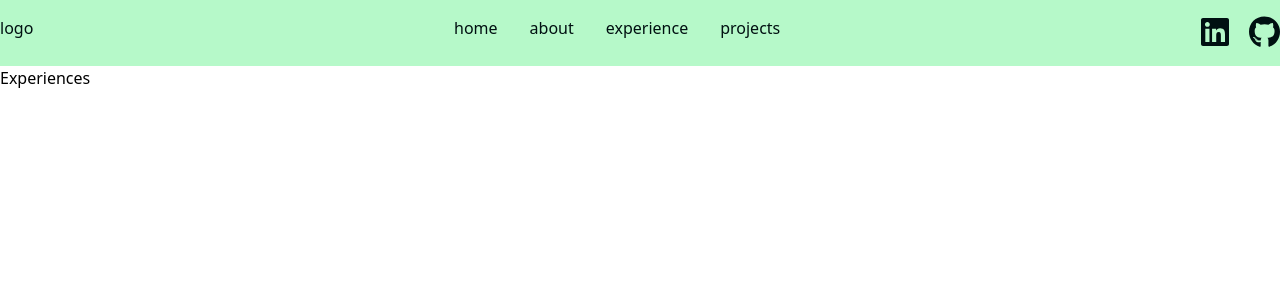
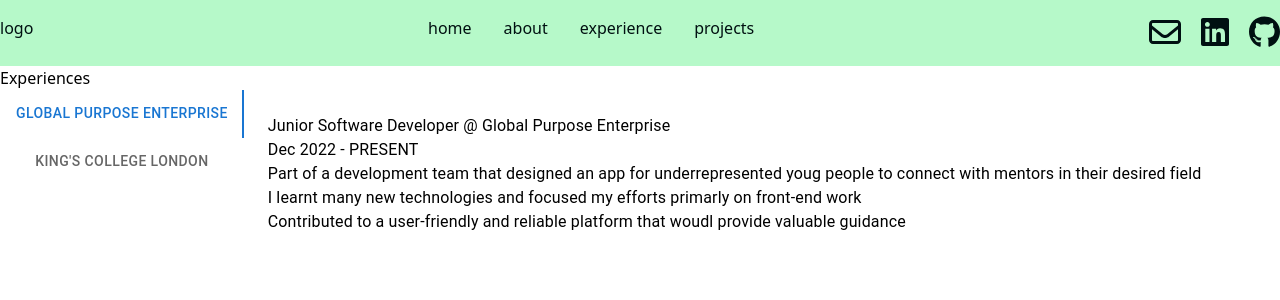
Before and after one commit to maxwelltyreece/Maxwellv2, a React (Create React App) app: page /experience in a window 1280 px wide. Shown: the top 300 px of the page. Built offline with nearby package versions, Linux system fonts and the light colour scheme.

Commit message:
fixed experience panel

```diff
--- a/package.json
+++ b/package.json
@@ -4,6 +4,8 @@
   "private": true,
   "dependencies": {
     "@craco/craco": "^5.9.0",
+    "@emotion/react": "^11.10.6",
+    "@emotion/styled": "^11.10.6",
     "@fortawesome/fontawesome-free": "^6.4.0",
     "@fortawesome/fontawesome-svg-core": "^6.4.0",
     "@fortawesome/free-brands-svg-icons": "^6.4.0",
@@ -11,11 +13,14 @@
     "@fortawesome/free-solid-svg-icons": "^6.4.0",
     "@fortawesome/react-fontawesome": "^0.2.0",
     "@heroicons/react": "^1.0.1",
+    "@mui/lab": "^5.0.0-alpha.126",
+    "@mui/material": "^5.12.0",
     "postcss": "^8.4.21",
     "postcss-flexbugs-fixes": "^5.0.2",
     "postcss-preset-env": "^8.3.1",
     "react": "^17.0.2",
     "react-dom": "^17.0.2",
+    "react-loaders": "^3.0.1",
     "react-router-dom": "^6.10.0",
     "react-scripts": "^5.0.1"
   },
--- a/src/components/About.js
+++ b/src/components/About.js
@@ -4,7 +4,9 @@
   return (
     <section id="about">
       <div >
-        About
+        <p>I am currently studying Computer Science at King's College London, and I am looking for a placement year internship opportunity. I have experience in lots of coding languages and platforms, and I can pick up new skills fast</p>
+
+        <p>Outside of studies, I am a student athlete, and I also play a lot of video games.</p>
       </div>
     </section>
   );
--- a/src/components/Experience.js
+++ b/src/components/Experience.js
@@ -1,10 +1,12 @@
 import React from "react";
+import JobPannel from "./JobPannel";
 
 export default function Home() {
   return (
       <section id="home">
         <div>
           <p>Experiences</p>
+          <JobPannel/>
         </div>
       </section>
     );
--- a/src/components/Home.js
+++ b/src/components/Home.js
@@ -2,11 +2,21 @@
 
 export default function Home() {
     return (
-        <section id="home">
+    <>
+      <section id="home">
           <div>
-            <p>Homepage</p>
+            <h1>Hi, I'm Maxwell</h1>
+
+            <p>I'm a software engineer based in Lonon. I am interested in front end development, UX/UI design, robotics and everything between.</p>
+
+
           </div>
-        </section>
+
+      </section>
+
+    </>
+
+
       );
 
 }
--- /dev/null
+++ b/src/components/JobPannel.js
@@ -0,0 +1,66 @@
+import React from "react";
+import { useState } from "react";
+import { Typography, Box, Tab, Tabs } from "@mui/material";
+import {experienceItems} from "../data"
+
+
+function TabPanel(props) {
+  const { children, value, index, ...other } = props;
+
+  return (
+    <div
+      role="tabpanel"
+      hidden={value !== index}
+      id={`scrollable-force-tabpanel-${index}`}
+      aria-labelledby={`scrollable-force-tab-${index}`}
+      {...other}
+    >
+      {value === index && (
+        <Box p={3}>
+          <Typography>{children}</Typography>
+        </Box>
+      )}
+    </div>
+  );
+}
+
+
+function JobPannel() {
+    const [tabIndex, setTabIndex] = useState(0);
+
+    const handleChange = (event, newTabIndex) => {
+      setTabIndex(newTabIndex);
+    };
+
+    return (
+      <Box sx={{ flexGrow: 9, display: 'flex'}}>
+      <Tabs orientation={"vertical"} value={tabIndex} onChange={handleChange}>
+        {Object.keys(experienceItems).map((key) => (
+          <Tab label={experienceItems[key]["name"]} />))}
+      </Tabs>
+      {/* could this be better? Do we need i everywhere */}
+      {Object.keys(experienceItems).map((key, i) => (
+        <TabPanel value={tabIndex} index={i}>
+          <span>
+            {experienceItems[key]["jobTitle"] + " @ " + experienceItems[key]["name"]}
+          </span>
+
+          <div>
+            {experienceItems[key]["duration"]}
+          </div>
+          <ul>
+            {experienceItems[key]["desc"].map(function (descItem) {
+              return (
+
+                  <li>{descItem}</li>
+
+              );
+            })}
+          </ul>
+        </TabPanel>
+      ))}
+    </Box>
+    );
+  }
+
+  export default JobPannel;
--- a/src/components/Navbar.js
+++ b/src/components/Navbar.js
@@ -1,9 +1,10 @@
 import React from "react";
 import {NavLink} from 'react-router-dom';
 import { FontAwesomeIcon } from '@fortawesome/react-fontawesome';
-import { faLinkedin, faGithub } from '@fortawesome/free-brands-svg-icons'
+import { faLinkedin, faGithub} from '@fortawesome/free-brands-svg-icons'
+import { faEnvelope } from "@fortawesome/free-regular-svg-icons";
 
-
+//use app bar
 
 const Navbar = () => {
   return (
@@ -39,6 +40,12 @@
 
         <ul class="flex space-x-5 ">
           <li>
+            <a href="mailto:maxwelltymartin@gmail.com" >
+              <FontAwesomeIcon icon={faEnvelope} size="2x"/>
+            </a>
+          </li>
+
+          <li>
             <a
               href="https://www.linkedin.com/in/maxwell-martin-188195206/"
               rel="noopener noreferrer"
@@ -48,6 +55,7 @@
               <FontAwesomeIcon icon={faLinkedin} size="2x" />
             </a>
           </li>
+
           <li>
             <a
               href="https://github.com/maxwelltyreece"
--- a/src/components/Projects.js
+++ b/src/components/Projects.js
@@ -1,48 +1,10 @@
-import { CodeIcon } from "@heroicons/react/solid";
 import React from "react";
-import { projects } from "../data";
 
 export default function Projects() {
   return (
     <section id="projects" className="text-gray-400 bg-gray-900 body-font">
-      <div className="container px-5 py-10 mx-auto text-center lg:px-40">
-        <div className="flex flex-col w-full mb-20">
-          <CodeIcon className="mx-auto inline-block w-10 mb-4" />
-          <h1 className="sm:text-4xl text-3xl font-medium title-font mb-4 text-white">
-            Apps I've Built
-          </h1>
-          <p className="lg:w-2/3 mx-auto leading-relaxed text-base">
-            Lorem ipsum, dolor sit amet consectetur adipisicing elit. Explicabo
-            facilis repellat ab cupiditate alias vero aliquid obcaecati quisquam
-            fuga dolore.
-          </p>
-        </div>
-        <div className="flex flex-wrap -m-4">
-          {projects.map((project) => (
-            <a
-              href={project.link}
-              key={project.image}
-              className="sm:w-1/2 w-100 p-4">
-              <div className="flex relative">
-                <img
-                  alt="gallery"
-                  className="absolute inset-0 w-full h-full object-cover object-center"
-                  src={project.image}
-                />
-                <div className="px-8 py-10 relative z-10 w-full border-4 border-gray-800 bg-gray-900 opacity-0 hover:opacity-100">
-                  <h2 className="tracking-widest text-sm title-font font-medium text-green-400 mb-1">
-                    {project.subtitle}
-                  </h2>
-                  <h1 className="title-font text-lg font-medium text-white mb-3">
-                    {project.title}
-                  </h1>
-                  <p className="leading-relaxed">{project.description}</p>
-                </div>
-              </div>
-            </a>
-          ))}
-        </div>
-      </div>
+
+
     </section>
   );
 }
--- a/src/data.js
+++ b/src/data.js
@@ -1,44 +1,45 @@
-export const projects = [
-  {
-    title: "React Reserve",
-    subtitle: "MERN Stack",
-    description:
-      "Lorem ipsum dolor sit amet consectetur adipisicing elit. Praesentium dolore rerum laborum iure enim sint nemo omnis voluptate exercitationem eius?",
-    image: "./project-1.gif",
-    link: "https://reactbootcamp.com",
+const experienceItems = {
+  KCL: {
+    id: 1,
+    name: "Global Purpose Enterprise",
+    jobTitle: "Junior Software Developer",
+    duration: "Dec 2022 - PRESENT",
+    desc: [
+      "Part of a development team that designed an app for underrepresented youg people to connect with mentors in their desired field",
+      "I learnt many new technologies and focused my efforts primarly on front-end work",
+      "Contributed to a user-friendly and reliable platform that woudl provide valuable guidance"
+    ],
+    skills: ["JavaScript","React-Native","GitHub","Figma", "HTML","CSS"]
   },
-  {
-    title: "React Tracks",
-    subtitle: "React and Python",
-    description:
-      "Lorem ipsum dolor sit amet consectetur adipisicing elit. Praesentium dolore rerum laborum iure enim sint nemo omnis voluptate exercitationem eius?",
-    image: "./project-2.gif",
-    link: "https://reactbootcamp.com",
+
+  GPE: {
+    id: 2,
+    name: "King's College London",
+    jobTitle: "Software Developer",
+    duration: "Sept 2022 - PRESENT",
+    desc: [
+      "Worked on multiple programming assignments of complexity, ranging from text based games to covid data analysers",
+      "Projects are primarily built in Java",
+    ],
+    skills: ["Java","GitHub"]
+
   },
-  {
-    title: "DevChat",
-    subtitle: "React and Firebase",
-    description:
-      "Lorem ipsum dolor sit amet consectetur adipisicing elit. Praesentium dolore rerum laborum iure enim sint nemo omnis voluptate exercitationem eius?",
-    image: "./project-3.gif",
-    link: "https://reactbootcamp.com",
-  },
-  {
-    title: "Epic Todo App",
-    subtitle: "React Hooks",
-    description:
-      "Lorem ipsum dolor sit amet consectetur adipisicing elit. Praesentium dolore rerum laborum iure enim sint nemo omnis voluptate exercitationem eius?",
-    image: "./project-4.gif",
-    link: "https://reactbootcamp.com",
-  },
+}
+
+const skills = [
+  "Java",
+  "C#",
+  "JavaScript",
+  "Dart",
+  "Git",
+  "HTML/CSS",
+  "Python",
+  "Flutter",
+  "React",
+  "NodeJS",
+  "Netifly",
+  "React-Native",
+  "Material UI",
 ];
 
-
-export const skills = [
-  "JavaScript",
-  "React",
-  "Next.js",
-  "Node",
-  "GraphQL",
-  "Material UI",
-];
+export {experienceItems, skills};
```
Also changed, not shown: 1 other file (tests, documents, lock files or other folders).
